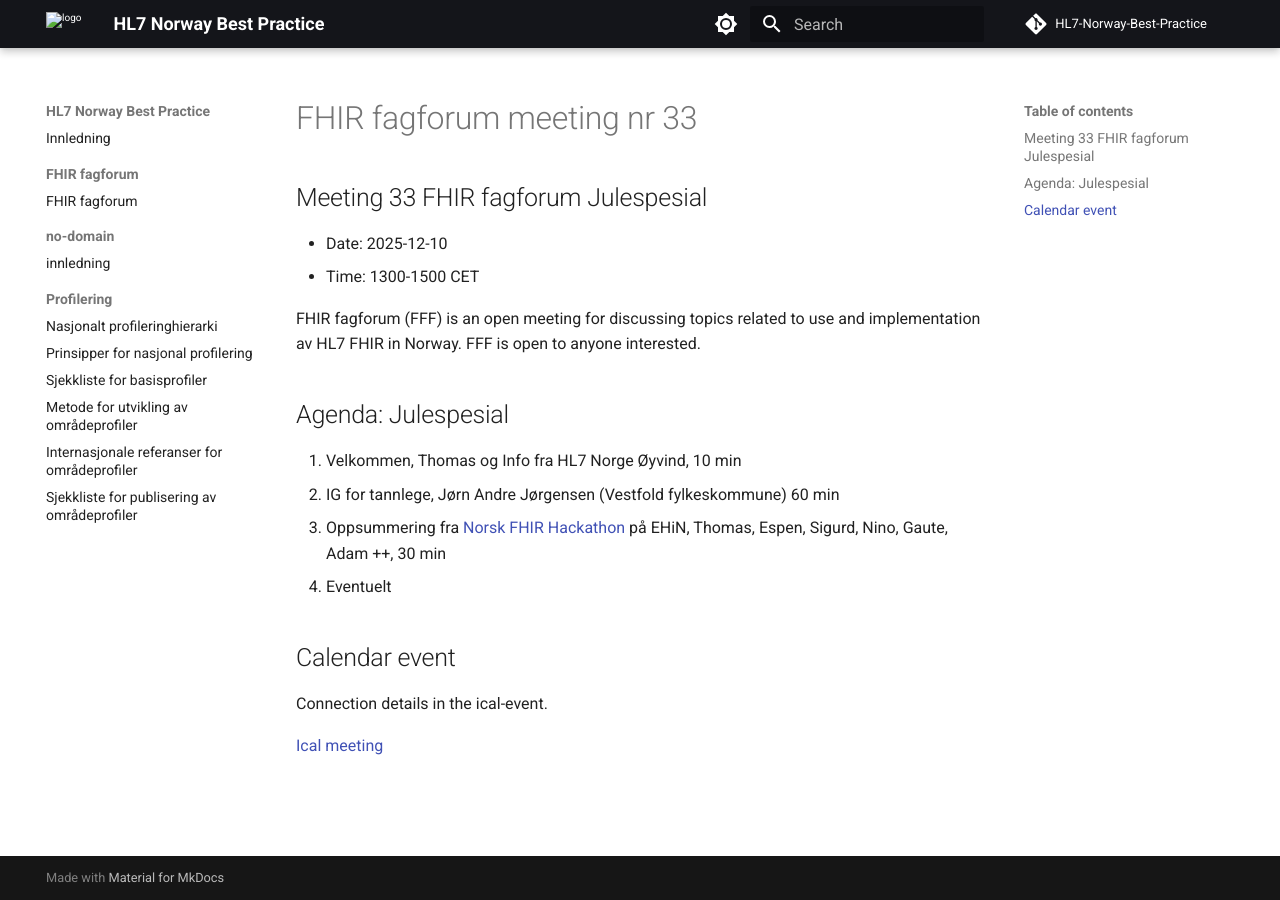
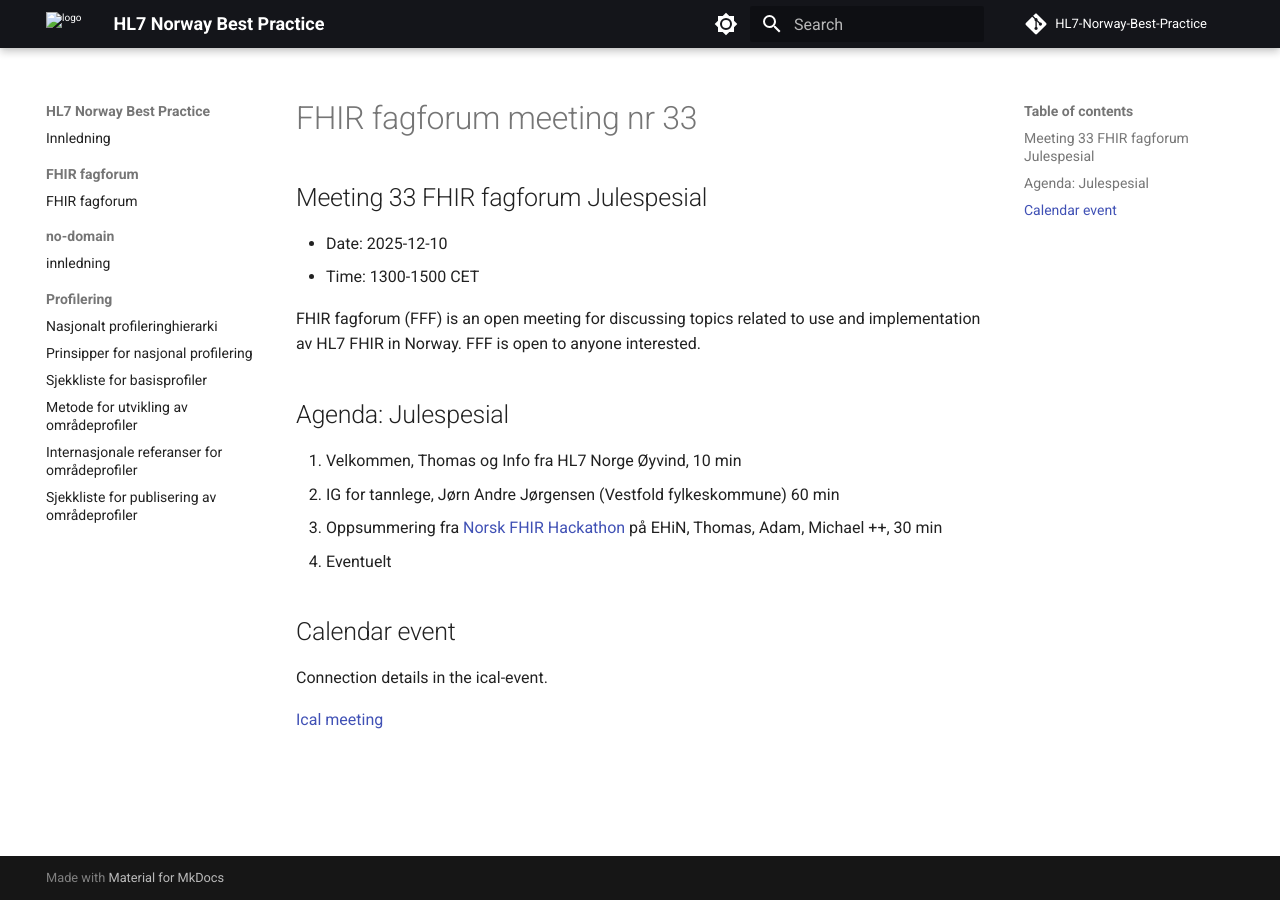
Before and after one commit to HL7Norway/best-practice, an MkDocs documentation site: the page built from docs/FHIR-faglig-forum/_agenda/2025-12-10-agenda.md, in a window 1280 px wide. Built offline with MkDocs 1.6.1 and Material for MkDocs 9.7.7, drawn with Linux system fonts in a browser that asks for light colours; comment, search, counter and statistics services are not loaded.

Commit message:
agenda FFF33

```diff
--- a/docs/FHIR-faglig-forum/_agenda/2025-12-10-agenda.md
+++ b/docs/FHIR-faglig-forum/_agenda/2025-12-10-agenda.md
@@ -17,7 +17,7 @@ FHIR fagforum (FFF) is an open meeting for discussing topics related to use and
 
 1. Velkommen, Thomas og Info fra HL7 Norge Øyvind, 10 min
 2. IG for tannlege, Jørn Andre Jørgensen (Vestfold fylkeskommune) 60 min
-3. Oppsummering fra [Norsk FHIR Hackathon](https://hl7norway.github.io/FHIR-hackathon-2025/currentbuild/index.html) på EHiN, Thomas, Espen, Sigurd, Nino, Gaute, Adam ++, 30 min
+3. Oppsummering fra [Norsk FHIR Hackathon](https://hl7norway.github.io/FHIR-hackathon-2025/currentbuild/index.html) på EHiN, Thomas, Adam, Michael ++, 30 min
 4. Eventuelt
 
 ## Calendar event
```
